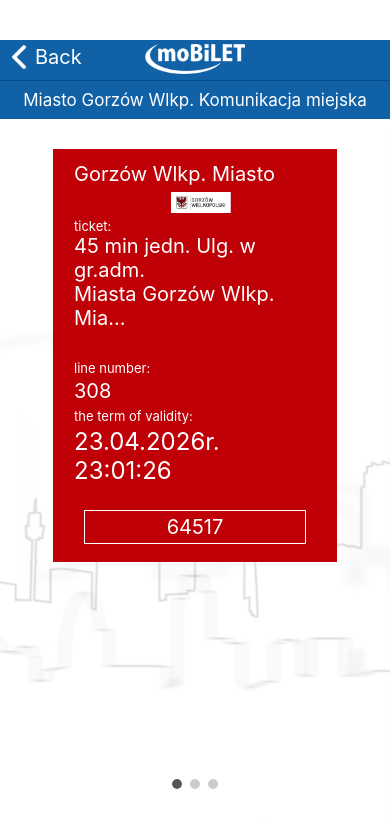
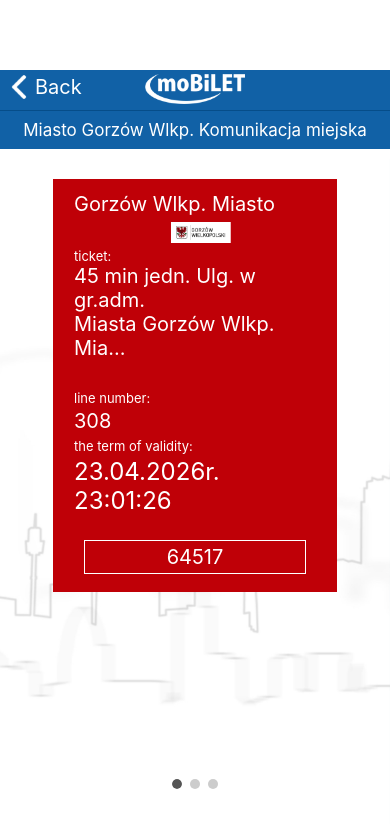
Before and after one commit to mjdms/moBiLET, a React Native app: screen / in a window 390 px wide. Shown: the top 828 px of the page. Built offline with nearby package versions, Linux system fonts and the light colour scheme.

Commit message:
Add files via upload

```diff
--- a/App.js
+++ b/App.js
@@ -355,7 +355,7 @@
     flex: 1,
     backgroundColor: '#1161a6',
     touchAction: 'manipulation',
-    marginTop: 40
+    marginTop: 70
   },
   container: {
     flex: 1,
```
